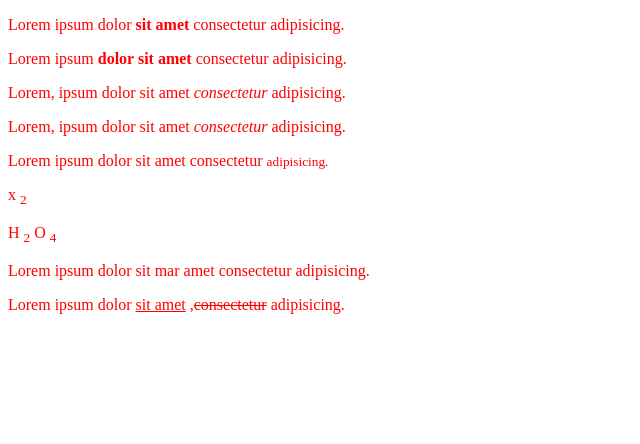
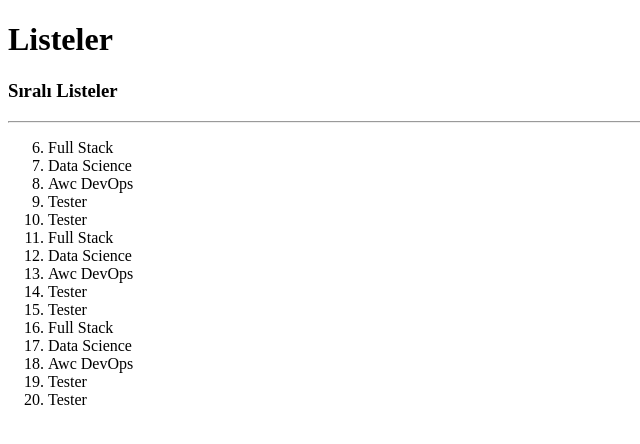
Before and after one commit to cananagbal/Ali, a plain HTML site: page index.html in a window 1280 px wide. Shown: the whole page, without its empty margins (0-640 px from the left). Drawn offline with Linux system fonts and the light colour scheme.

Commit message:
ordered list elementler

```diff
--- a/index.html
+++ b/index.html
@@ -8,18 +8,29 @@
     <link rel="stylesheet" href="canan.css">
 </head>
 <body>
-<p>Lorem ipsum dolor <b> sit amet</b> consectetur adipisicing.</p>
-<p>Lorem ipsum <strong>dolor sit amet</strong>  consectetur adipisicing.</p>
+<h1>Listeler</h1>
+<h3>Sıralı Listeler</h3>
+<hr>
+<ol start="6">
+<li>Full Stack</li>
+<li>Data Science</li>
+<li>Awc DevOps</li>
+<li>Tester</li>
+<li>Tester</li>
+<li>Full Stack</li>
+<li>Data Science</li>
+<li>Awc DevOps</li>
+<li>Tester</li>
+<li>Tester</li>
+<li>Full Stack</li>
+<li>Data Science</li>
+<li>Awc DevOps</li>
+<li>Tester</li>
+<li>Tester</li>
 
-<p>Lorem, ipsum dolor sit amet <i>consectetur</i>  adipisicing.</p>
-<p>Lorem, ipsum dolor sit amet <em>consectetur</em>  adipisicing.</p>
 
-<p>Lorem ipsum dolor sit amet consectetur <small>adipisicing.</small> </p>
-<p>x <sub>2</sub></p>
-<p>H <SUB>2</SUB> O <SUB>4</SUB></p>
 
-<P>Lorem ipsum dolor sit mar amet consectetur adipisicing.</P>
-<p>Lorem ipsum dolor <ins>sit amet</ins> ,<del>consectetur</del>  adipisicing.</p>
+</ol>
 
 
 
```
